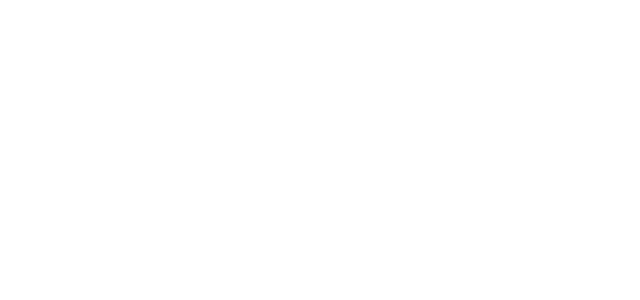
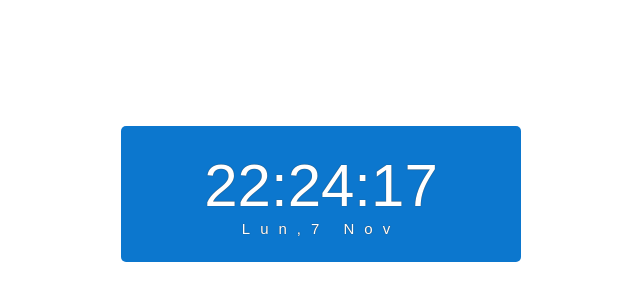
Before and after one commit to jhologic12/RelojDigital, a plain HTML site: page index.html in a window 1280 px wide. Shown: the whole page, without its empty margins (319-959 px from the left). Drawn offline with Linux system fonts and the light colour scheme.

Commit message:
agregan dia semana y dia mes

```diff
--- a/css/estilos.css
+++ b/css/estilos.css
@@ -0,0 +1,25 @@
+
+#reloj{
+
+    font-family: sans-serif;
+    font-size: 60px;
+    text-shadow: 0px 0px 1px #333;
+    color: #fff;
+
+}
+
+
+.reloj-contenedor{
+    background-color: rgb(12,119,206);
+    padding: 25px;
+    max-width: 350px;
+    text-align: center;
+    border-radius: 5px;
+    margin: 0 auto;
+    margin-top: 10%;
+}
+
+#fecha{
+    letter-spacing: 10px;
+    font-size: 15px;
+}
--- a/index.html
+++ b/index.html
@@ -10,6 +10,15 @@
 </head>
 <body>
 
+    <div id="reloj">
+
+        <div class="reloj-contenedor" id="contenedor">
+            <div id="hora">Reloj Digital</div>
+            <div id="fecha">con JavaScript</div>
+
+        </div>
+
+    </div>
 
 
 
--- a/js/reloj.js
+++ b/js/reloj.js
@@ -0,0 +1,33 @@
+
+const mostrarReloj = ()=>{
+
+
+    let fecha = new Date ();
+
+    let hora = formatoHora(fecha.getHours());
+    let min = formatoHora(fecha.getMinutes());
+    let seg = formatoHora(fecha.getSeconds());
+
+    document.getElementById('hora').innerHTML = `${hora}:${min}:${seg}`;
+
+    const meses = ['Ene','Feb','Marz','Abr','May','Jun','Jul','Ago','Sep','Oct','Nov','Dic'];
+    const dias = ['Dom', 'Lun', 'Mar','Mie','Jue','Vie','Sab'];
+    let diaSemana = fecha.getDate();
+    let mes = meses[fecha.getMonth()];
+    let dia = dias[fecha.getDay()];
+
+    let fechaTexto = `${dia},${diaSemana}  ${mes}`;
+
+    document.getElementById('fecha').innerHTML=fechaTexto;
+
+
+
+}
+
+const formatoHora = (hora)=>{
+    if(hora<10)
+        hora = '0' + hora;
+        return hora;
+}
+
+setInterval(mostrarReloj,1000);
```
